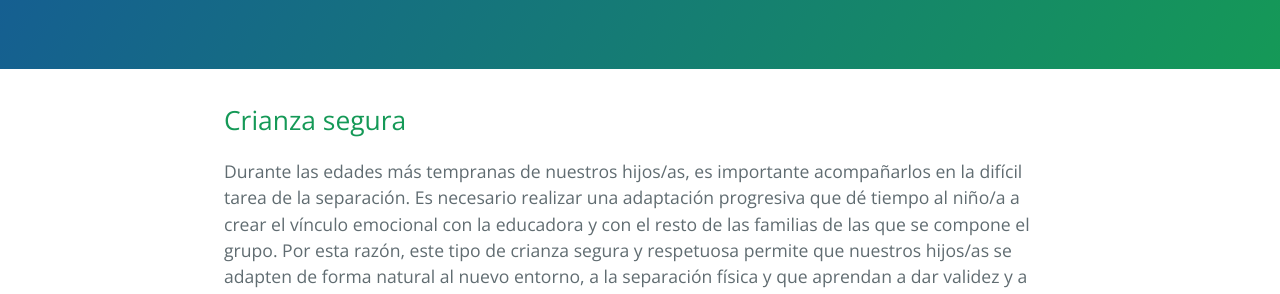
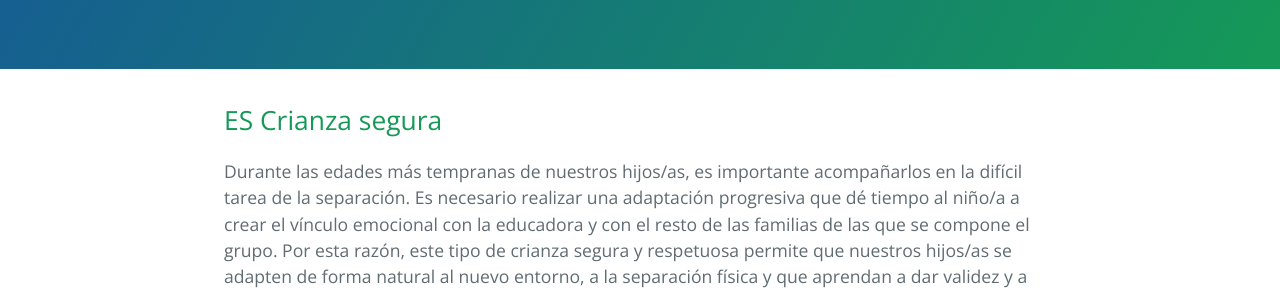
Before and after one commit to sseerrggii/Petits-Titans, a Jekyll site: the page built from index_es.md, in a window 1280 px wide and 900 px high. Shown: the part 314-608 px from the top of the window. Built offline with Jekyll 4.4.1, drawn with Linux system fonts in a browser that asks for light colours; our own code applies the rules of GitHub Pages for plain Markdown files; the repository's description, which GitHub fills in, is left out.

```diff
--- a/index_es.md
+++ b/index_es.md
@@ -3,7 +3,7 @@ title: Petits Titans
 description: "Súmate a nuestro proyecto de crianza respetuosa"
 ---
 
-## Crianza segura
+## ES Crianza segura
 
 Durante las  edades más tempranas de nuestros hijos/as, es importante acompañarlos en la difícil tarea de la separación. Es necesario realizar una adaptación progresiva que dé tiempo al niño/a a crear el vínculo emocional  con la educadora y con el resto de las familias de las que se compone el grupo. Por esta razón,  este tipo de crianza segura y respetuosa permite que nuestros hijos/as se adapten de forma natural al nuevo entorno, a la separación física y que aprendan a dar validez y a escuchar sus emociones.
 
```
